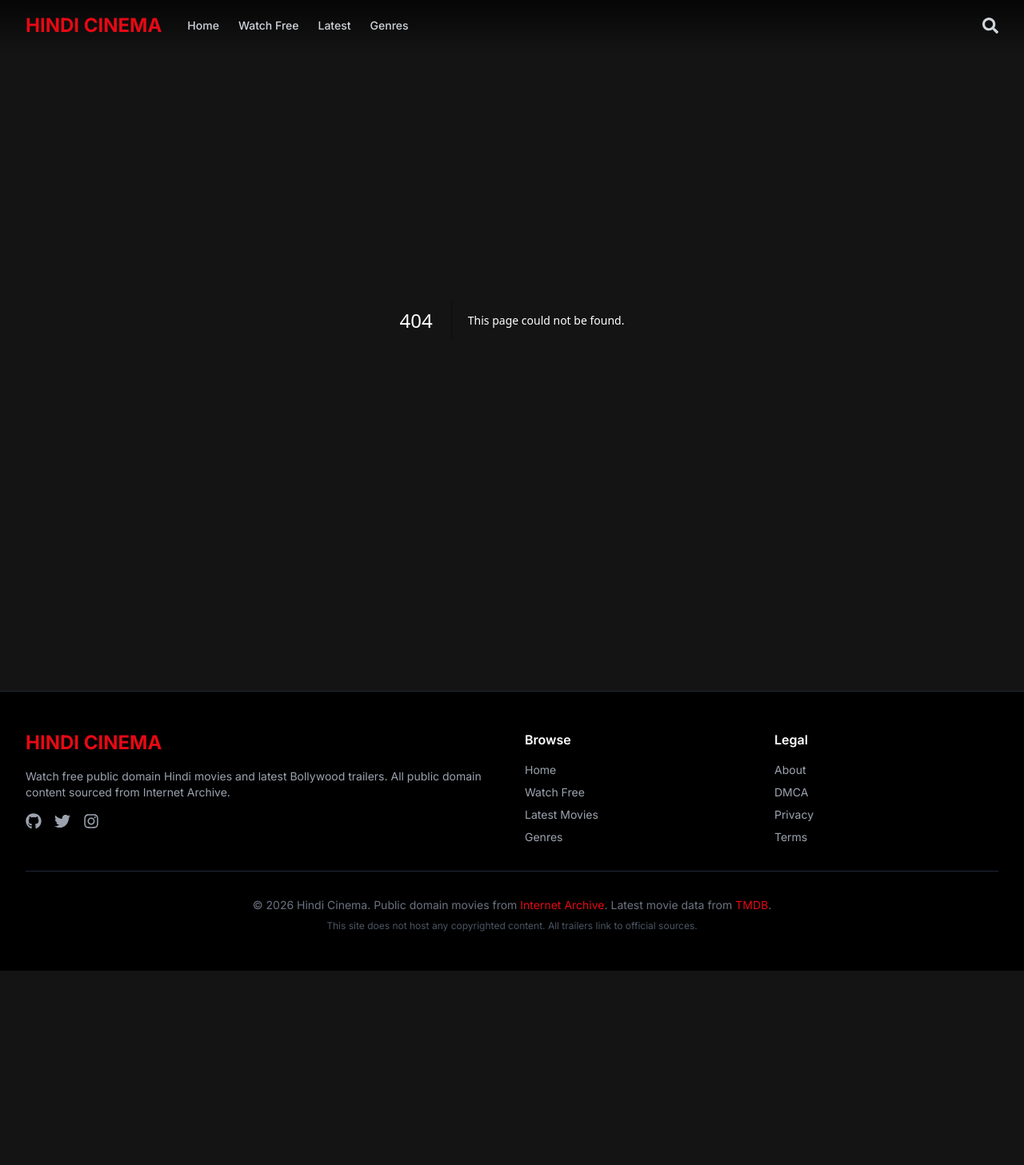
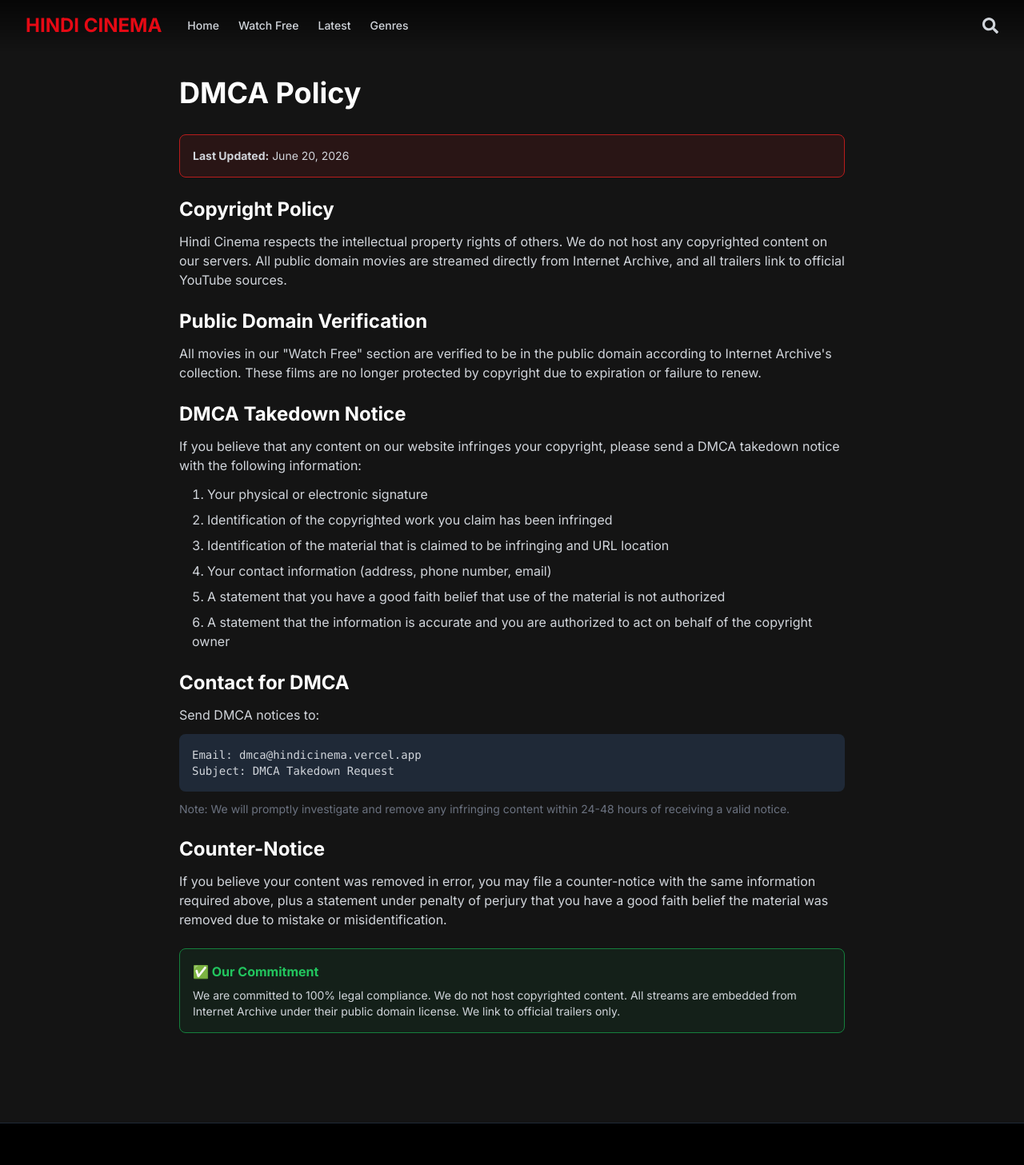
Before and after one commit to aashumalik784/Hindi_Cinema, a Next.js app: page /dmca in a window 1280 px wide. Before the commit this address had no page. Shown: the top 1457 px of the page at 80% size. Before the commit the page ends 1214 px from the top, so only its background shows below. Built offline with nearby package versions, Linux system fonts and the light colour scheme.

Commit message:
Add DMCA page

```diff
--- /dev/null
+++ b/src/app/dmca/page.js
@@ -0,0 +1,81 @@
+export default function DMCAPage() {
+  return (
+    <div className="pt-24 pb-12">
+      <div className="max-w-4xl mx-auto px-4 sm:px-6 lg:px-8">
+        <h1 className="text-white text-3xl md:text-4xl font-bold mb-8">
+          DMCA Policy
+        </h1>
+
+        <div className="space-y-6 text-gray-300">
+          <div className="bg-red-900/20 border border-red-700 rounded-lg p-4">
+            <p className="text-sm">
+              <strong>Last Updated:</strong> June 20, 2026
+            </p>
+          </div>
+
+          <div>
+            <h2 className="text-white text-2xl font-bold mb-3">Copyright Policy</h2>
+            <p>
+              Hindi Cinema respects the intellectual property rights of others. We do not host any copyrighted content
+              on our servers. All public domain movies are streamed directly from Internet Archive, and all trailers
+              link to official YouTube sources.
+            </p>
+          </div>
+
+          <div>
+            <h2 className="text-white text-2xl font-bold mb-3">Public Domain Verification</h2>
+            <p>
+              All movies in our "Watch Free" section are verified to be in the public domain according to Internet Archive's
+              collection. These films are no longer protected by copyright due to expiration or failure to renew.
+            </p>
+          </div>
+
+          <div>
+            <h2 className="text-white text-2xl font-bold mb-3">DMCA Takedown Notice</h2>
+            <p className="mb-3">
+              If you believe that any content on our website infringes your copyright, please send a DMCA takedown notice
+              with the following information:
+            </p>
+            <ul className="list-decimal list-inside space-y-2 ml-4">
+              <li>Your physical or electronic signature</li>
+              <li>Identification of the copyrighted work you claim has been infringed</li>
+              <li>Identification of the material that is claimed to be infringing and URL location</li>
+              <li>Your contact information (address, phone number, email)</li>
+              <li>A statement that you have a good faith belief that use of the material is not authorized</li>
+              <li>A statement that the information is accurate and you are authorized to act on behalf of the copyright owner</li>
+            </ul>
+          </div>
+
+          <div>
+            <h2 className="text-white text-2xl font-bold mb-3">Contact for DMCA</h2>
+            <p className="mb-3">Send DMCA notices to:</p>
+            <div className="bg-gray-800 rounded-lg p-4 font-mono text-sm">
+              <p>Email: dmca@hindicinema.vercel.app</p>
+              <p>Subject: DMCA Takedown Request</p>
+            </div>
+            <p className="text-sm mt-3 text-gray-500">
+              Note: We will promptly investigate and remove any infringing content within 24-48 hours of receiving a valid notice.
+            </p>
+          </div>
+
+          <div>
+            <h2 className="text-white text-2xl font-bold mb-3">Counter-Notice</h2>
+            <p>
+              If you believe your content was removed in error, you may file a counter-notice with the same information
+              required above, plus a statement under penalty of perjury that you have a good faith belief the material
+              was removed due to mistake or misidentification.
+            </p>
+          </div>
+
+          <div className="bg-green-900/20 border border-green-700 rounded-lg p-4">
+            <h3 className="text-green-500 font-bold mb-2">✅ Our Commitment</h3>
+            <p className="text-sm">
+              We are committed to 100% legal compliance. We do not host copyrighted content. All streams are embedded
+              from Internet Archive under their public domain license. We link to official trailers only.
+            </p>
+          </div>
+        </div>
+      </div>
+    </div>
+  )
+}
```
